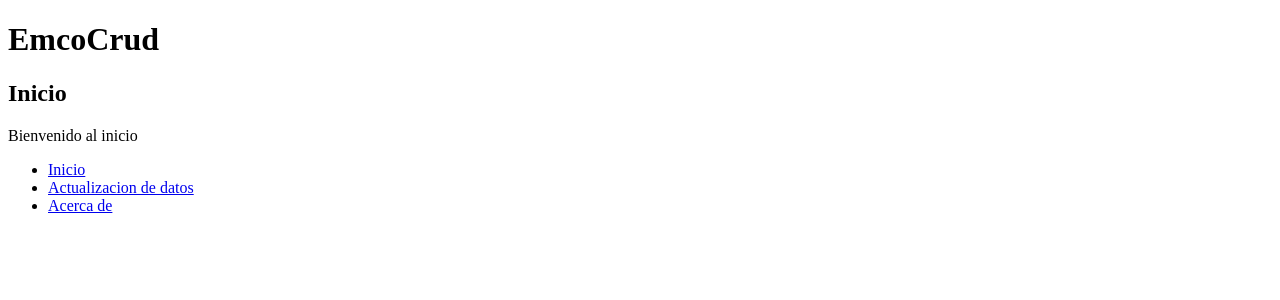
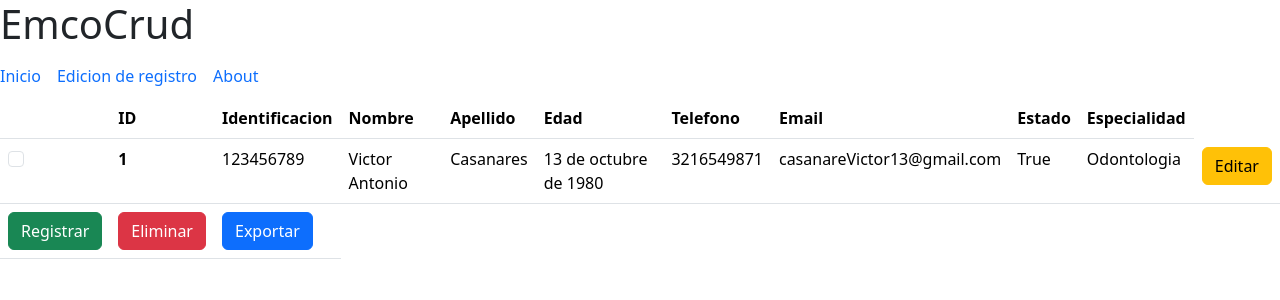
Before and after one commit to Victhorhub/Proyecto-emcosalud, a Django app: page / in a window 1280 px wide. Shown: the top 300 px of the page. Run offline with Django 5.2, Linux system fonts and the light colour scheme; data comes from the database, SQL or seed files in the repository.

Commit message:
show the data

```diff
--- a/EmcoCrud/core/templates/core/about.html
+++ b/EmcoCrud/core/templates/core/about.html
@@ -1,4 +1,6 @@
 {% extends 'core/base.html' %}
+
+{% block title %}Acerca{% endblock %}
 
 {% block content %}
 
--- a/EmcoCrud/core/templates/core/base.html
+++ b/EmcoCrud/core/templates/core/base.html
@@ -4,21 +4,34 @@
     <meta charset="UTF-8">
     <meta http-equiv="X-UA-Compatible" content="IE=edge">
     <meta name="viewport" content="width=device-width, initial-scale=1.0">
-    <title>Emco Project</title>
+    <title>{% block title %}{% endblock %} | Emco Project</title>
+    <link href="https://cdn.jsdelivr.net/npm/bootstrap@5.3.3/dist/css/bootstrap.min.css" rel="stylesheet" integrity="sha384-QWTKZyjpPEjISv5WaRU9OFeRpok6YctnYmDr5pNlyT2bRjXh0JMhjY6hW+ALEwIH" crossorigin="anonymous">
 </head>
 <body>
     <h1>EmcoCrud</h1>
 
-    <h2>Inicio</h2>
-        <p>Bienvenido al inicio</p>
 
-    <ul>
+    <!-- <ul>
         <li><a href="{% url 'home' %}">Inicio</a></li>
         <li><a href="{% url 'update_info' %}">Actualizacion de datos</a></li>
         <li><a href="{% url 'about' %}">Acerca de</a></li>
+    </ul> -->
+
+    <ul class="nav nav-underline">
+        <li class="nav-item">
+          <a class="nav-link" href="{% url 'home' %}">Inicio</a>
+        </li>
+        <li class="nav-item">
+          <a class="nav-link" href="{% url 'update_info' %}">Edicion de registro</a>
+        </li>
+        <li class="nav-item">
+          <a class="nav-link" href="{% url 'about' %}">About</a>
+        </li>
     </ul>
 
     {% block content %}{% endblock %}
 
+
+    <script src="https://cdn.jsdelivr.net/npm/bootstrap@5.3.3/dist/js/bootstrap.bundle.min.js" integrity="sha384-YvpcrYf0tY3lHB60NNkmXc5s9fDVZLESaAA55NDzOxhy9GkcIdslK1eN7N6jIeHz" crossorigin="anonymous"></script>
 </body>
 </html>
--- /dev/null
+++ b/EmcoCrud/core/templates/core/home.html
@@ -0,0 +1,50 @@
+{% extends 'core/base.html' %}
+
+{% block title %}Inicio{% endblock %}
+
+{% block content %}
+
+<table class="table">
+    <thead>
+      <tr>
+        <th scope="col"></th>
+        <th scope="col">ID</th>
+        <th scope="col">Identificacion</th>
+        <th scope="col">Nombre</th>
+        <th scope="col">Apellido</th>
+        <th scope="col">Edad</th>
+        <th scope="col">Telefono</th>
+        <th scope="col">Email</th>
+        <th scope="col">Estado</th>
+        <th scope="col">Especialidad</th>
+      </tr>
+    </thead>
+    <tbody>
+        {% for f in funtionary_ %}
+        <tr>
+            <th scope="row">
+                <div class="form-check">
+                    <input class="form-check-input" type="checkbox" value="" id="flexCheckDefault">
+                </div>
+            </th>
+            <th scope="row">{{f.id}}</th>
+            <td>{{f.identification}}</td>
+            <td>{{f.name}}</td>
+            <td>{{f.lastname}}</td>
+            <td>{{f.birthday}}</td>
+            <td>{{f.telephone}}</td>
+            <td>{{f.email}}</td>
+            <td>{{f.active}}</td>
+            <td>{{f.speciality}}</td>
+            <td><button type="button" class="btn btn-warning">Editar</button></td>
+          </tr>
+        {% endfor %}
+    </tbody>
+    <tfoot>
+        <th><button type="button" class="btn btn-success">Registrar</button></th>
+        <th><button type="button" class="btn btn-danger">Eliminar</button></th>
+        <th><button type="button" class="btn btn-primary">Exportar</button></th>
+    </tfoot>
+</table>
+
+{% endblock %}
--- a/EmcoCrud/core/templates/core/update_info.html
+++ b/EmcoCrud/core/templates/core/update_info.html
@@ -1,4 +1,6 @@
 {% extends 'core/base.html' %}
+
+{% block title %}Edicion de registros{% endblock %}
 
 {% block content %}
 
--- a/EmcoCrud/core/views.py
+++ b/EmcoCrud/core/views.py
@@ -1,11 +1,13 @@
 from django.shortcuts import render
 from django.http import HttpResponse
+from .models import Funtionary
 
 # Create your views here.
 
 
 def home(request):
-    return render(request, "core/base.html")
+    funtionary_ = Funtionary.objects.all()
+    return render(request, "core/home.html", {"funtionary_" : funtionary_})
 
 def update_info(request):
     return render(request, "core/update_info.html")
```
